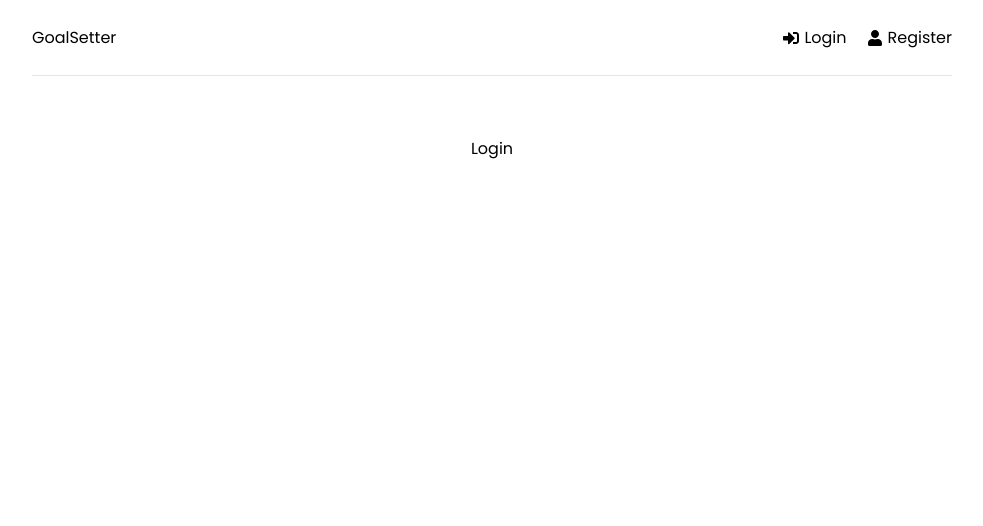
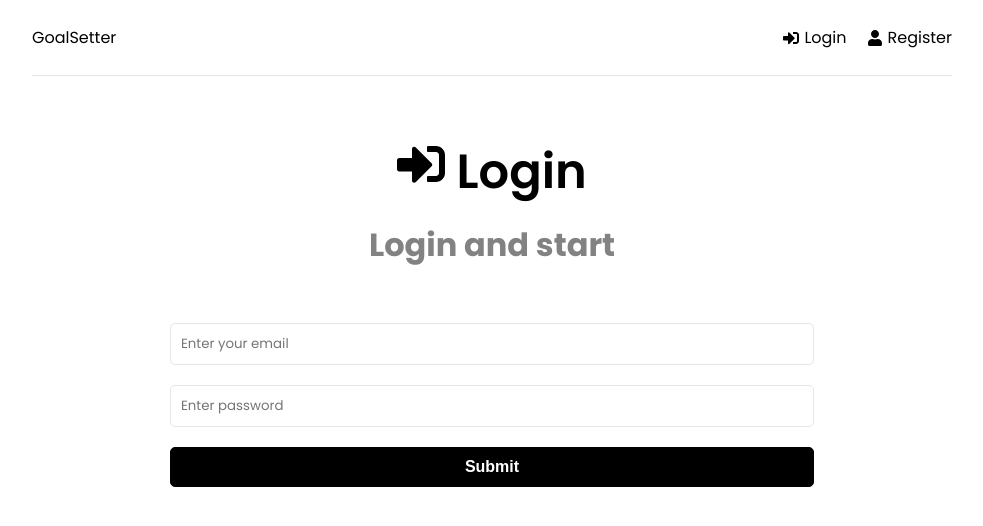
Before and after one commit to flyingmonster1210/Mern-app-1, a React (Create React App) app in the folder frontend/: page /login in a window 1280 px wide. Shown: the top 526 px of the page, without its empty margins (148-1131 px from the left). Built offline with nearby package versions, Linux system fonts and the light colour scheme.

Commit message:
Initial commit for Login page

```diff
--- a/frontend/src/pages/Login.jsx
+++ b/frontend/src/pages/Login.jsx
@@ -1,5 +1,67 @@
+import { useState } from 'react'
+import { FaSignInAlt } from 'react-icons/fa'
+
 function Login() {
-  return <div>Login</div>
+  const [formData, setFormData] = useState({
+    email: '',
+    password: '',
+  })
+
+  const { email, password } = formData
+
+  const onChange = (e) => {
+    console.log(e)
+    setFormData((prevState) => ({
+      ...prevState,
+      [e.target.name]: e.target.value,
+    }))
+  }
+  const onSubmit = (e) => {
+    e.preventDefault()
+  }
+
+  return (
+    <>
+      <section className="heading">
+        <h1>
+          <FaSignInAlt /> Login
+        </h1>
+        <p>Login and start</p>
+      </section>
+
+      <section className="form">
+        <form onSubmit={onSubmit}>
+          <div className="form-group">
+            <input
+              className="form-control"
+              type="email"
+              id="email"
+              name="email"
+              value={email}
+              placeholder="Enter your email"
+              onChange={onChange}
+            />
+          </div>
+          <div className="form-group">
+            <input
+              className="form-control"
+              type="password"
+              id="password"
+              name="password"
+              value={password}
+              placeholder="Enter password"
+              onChange={onChange}
+            />
+          </div>
+          <div className="form-group">
+            <button type="submit" className="btn btn-block">
+              Submit
+            </button>
+          </div>
+        </form>
+      </section>
+    </>
+  )
 }
 
 export default Login
```
